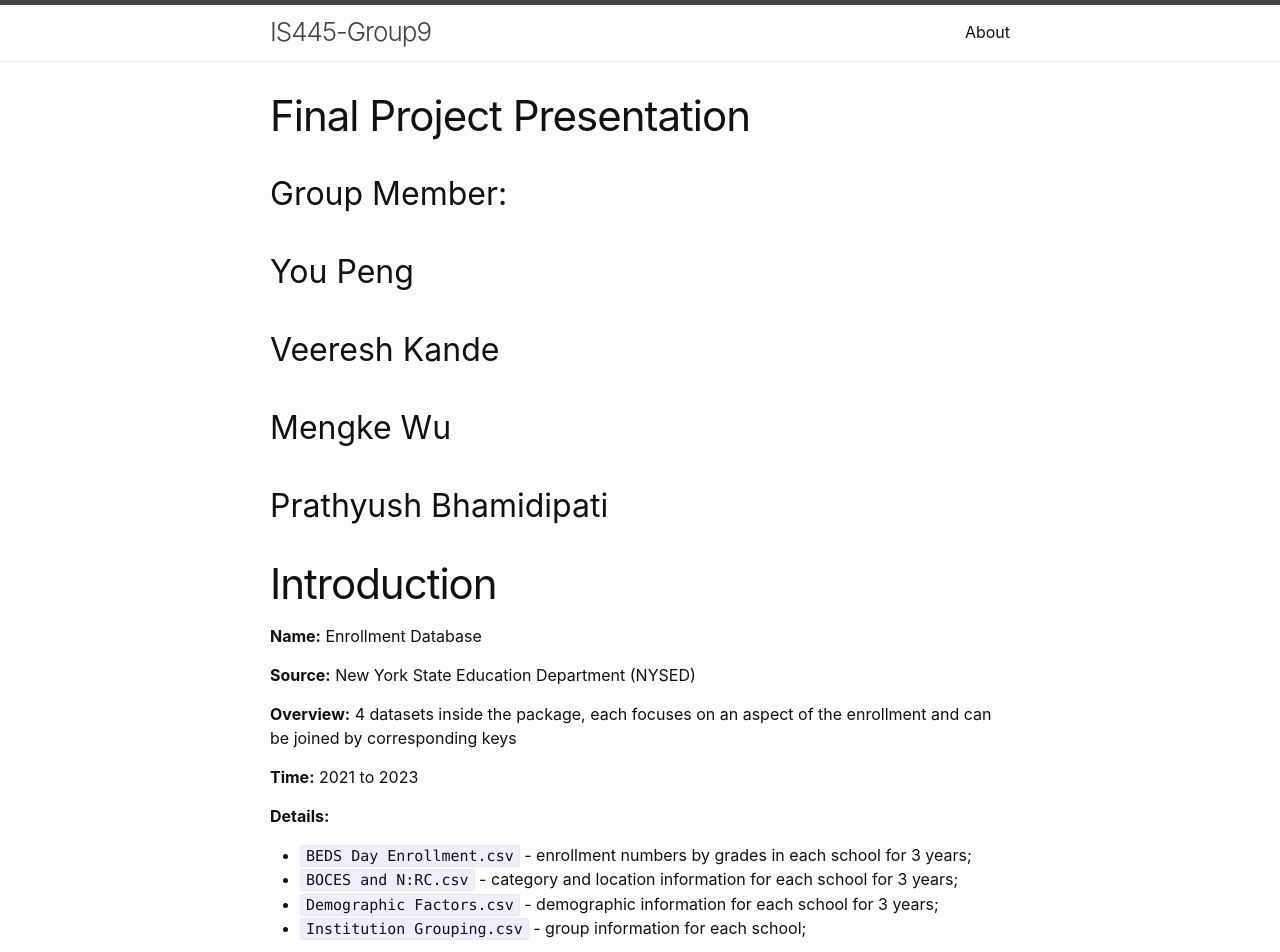
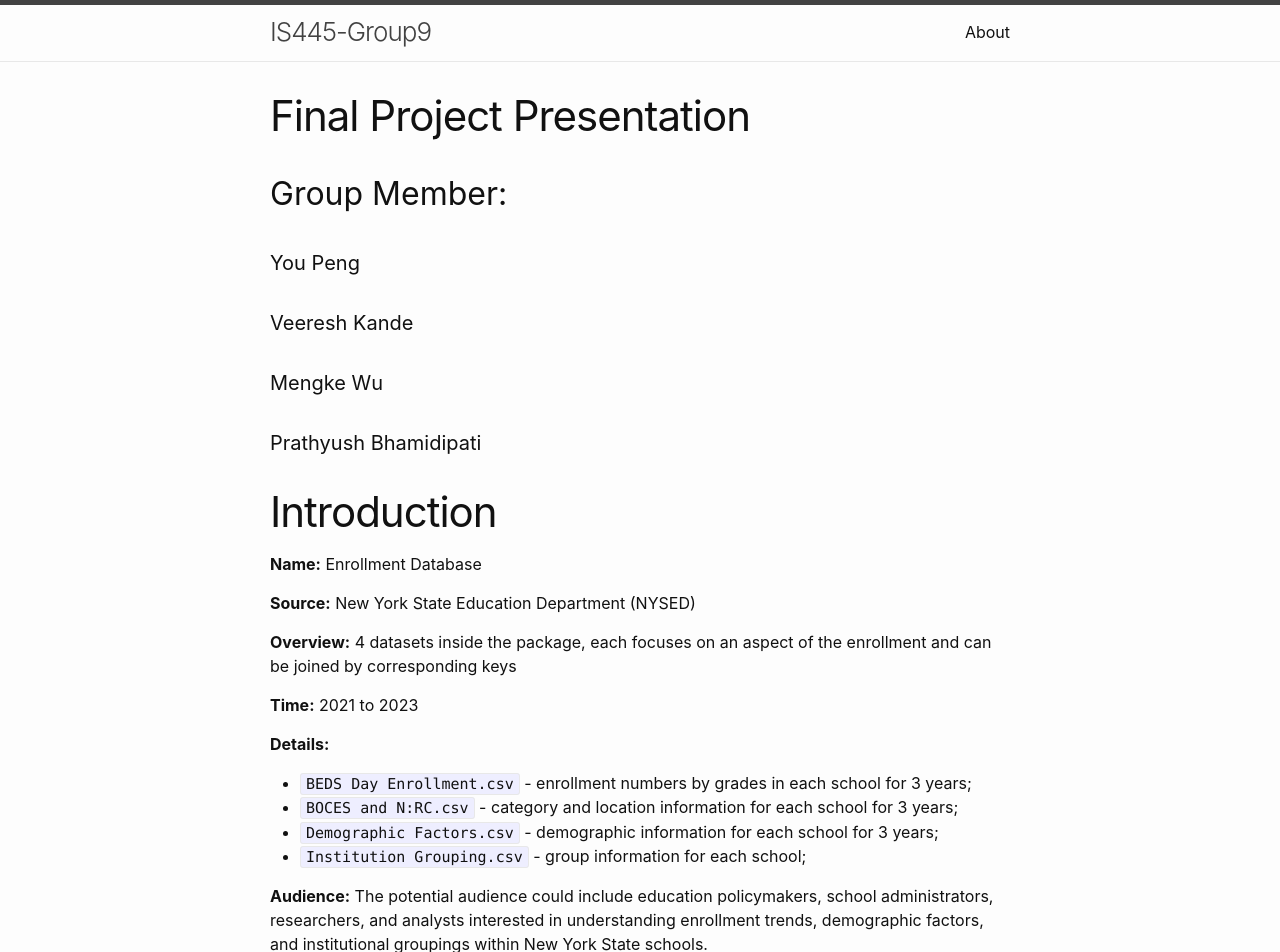
Before and after one commit to veeresh09/is445final, a Jekyll site: the page built from index.md, in a window 1280 px wide. Shown: the top 952 px of the page. Built offline with Jekyll 4.4.1, drawn with Linux system fonts in a browser that asks for light colours.

```diff
--- a/index.md
+++ b/index.md
@@ -4,13 +4,13 @@
 ---
 ## Group Member:
 
-## You Peng
+#### You Peng
 
-## Veeresh Kande
+#### Veeresh Kande
 
-## Mengke Wu
+#### Mengke Wu
 
-## Prathyush Bhamidipati
+#### Prathyush Bhamidipati
 
 # Introduction
 
```
